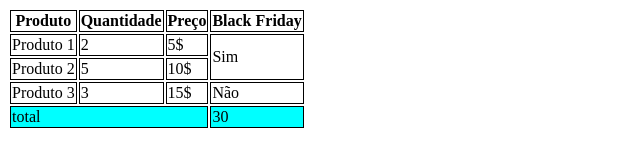
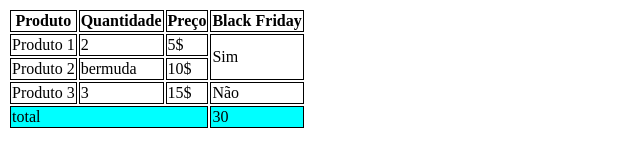
Before and after one commit to Filipe-FB/aula-tabela, a plain HTML site: page index.html in a window 1280 px wide. Shown: the full height of the page, 0-640 px from the left. Drawn offline with Linux system fonts and the light colour scheme.

Commit message:
trocado de número para bermuda

```diff
--- a/index.html
+++ b/index.html
@@ -37,7 +37,7 @@
             </tr>
             <tr>
                 <td>Produto 2</td>
-                <td>5</td>
+                <td>bermuda</td>
                 <td>10$</td>
 
             </tr>
```
